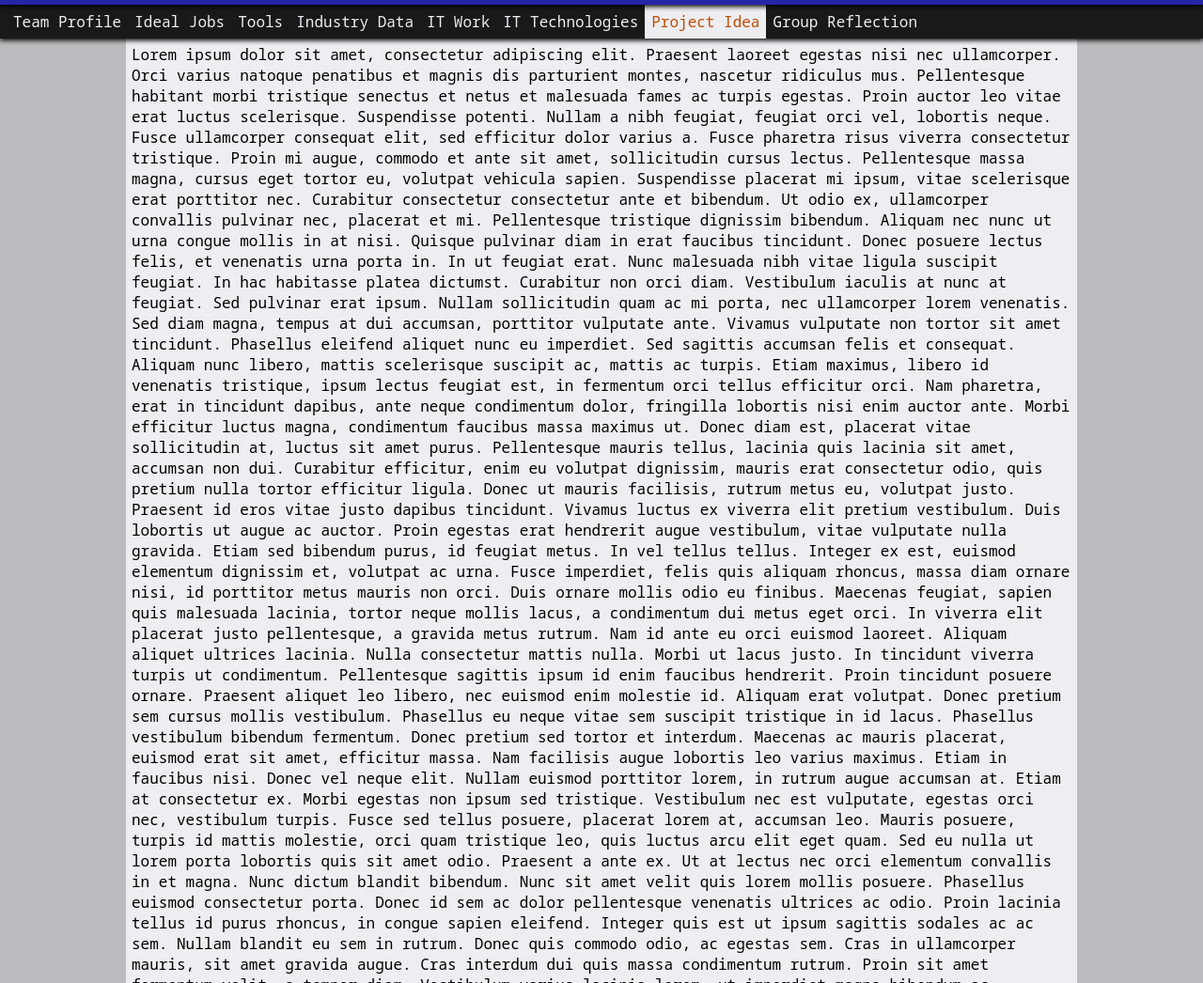
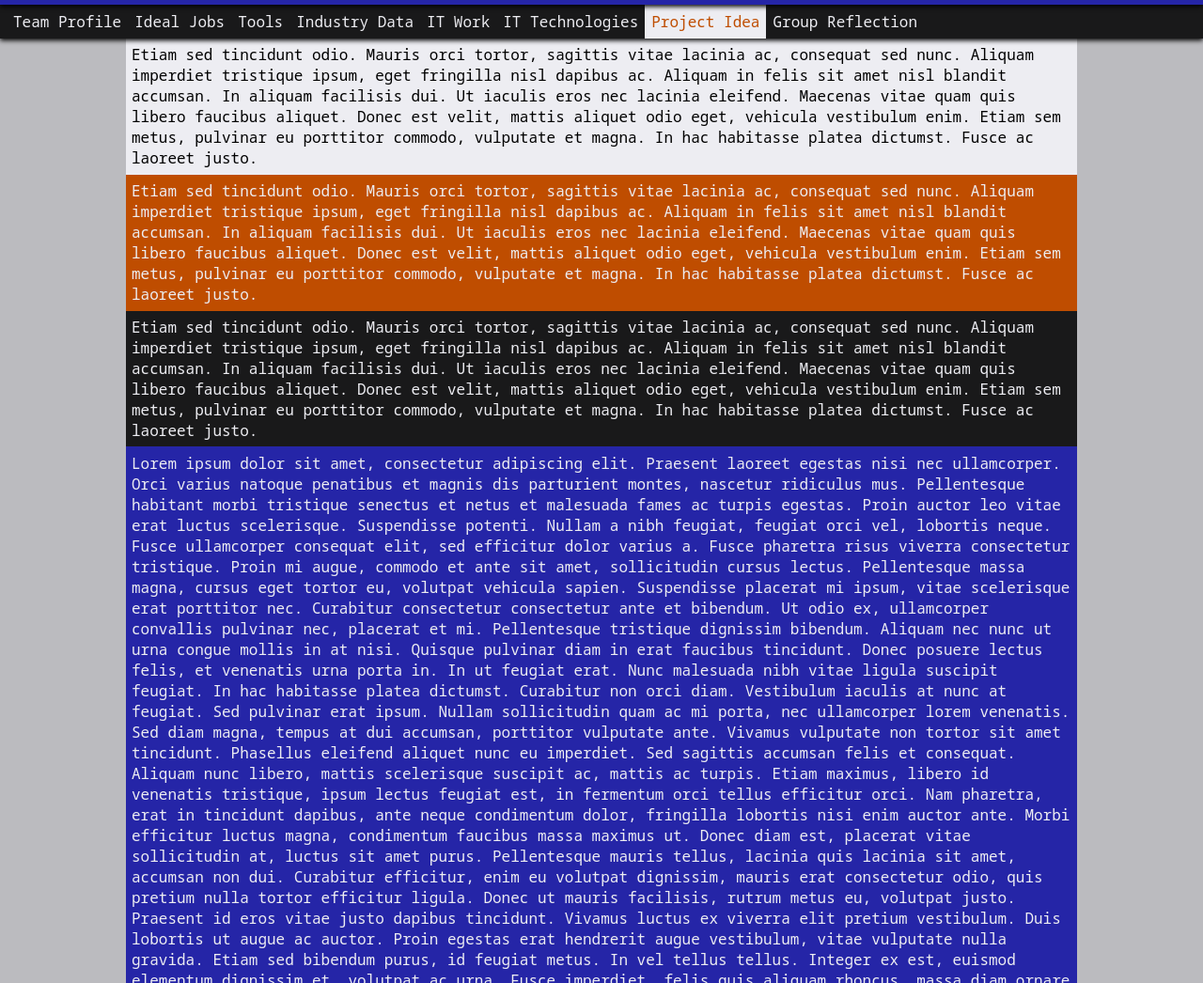
Before and after one commit to taylenAnderson/stockIT, a plain HTML site: page index.html in a window 1280 px wide. Shown: the part 54-1100 px from the top of the page at 94% size. Drawn offline with Linux system fonts and the light colour scheme.

Commit message:
allowed additional colors for content

```diff
--- a/index.html
+++ b/index.html
@@ -24,7 +24,26 @@
 
 
   </nav>
-  <div class="content">
+  <div class="white">
+    <p>
+
+    Etiam sed tincidunt odio. Mauris orci tortor, sagittis vitae lacinia ac, consequat sed nunc. Aliquam imperdiet tristique ipsum, eget fringilla nisl dapibus ac. Aliquam in felis sit amet nisl blandit accumsan. In aliquam facilisis dui. Ut iaculis eros nec lacinia eleifend. Maecenas vitae quam quis libero faucibus aliquet. Donec est velit, mattis aliquet odio eget, vehicula vestibulum enim. Etiam sem metus, pulvinar eu porttitor commodo, vulputate et magna. In hac habitasse platea dictumst. Fusce ac laoreet justo. </p>
+  </div>
+  <div class="orange">
+    <p>
+
+
+
+  Etiam sed tincidunt odio. Mauris orci tortor, sagittis vitae lacinia ac, consequat sed nunc. Aliquam imperdiet tristique ipsum, eget fringilla nisl dapibus ac. Aliquam in felis sit amet nisl blandit accumsan. In aliquam facilisis dui. Ut iaculis eros nec lacinia eleifend. Maecenas vitae quam quis libero faucibus aliquet. Donec est velit, mattis aliquet odio eget, vehicula vestibulum enim. Etiam sem metus, pulvinar eu porttitor commodo, vulputate et magna. In hac habitasse platea dictumst. Fusce ac laoreet justo. </p>
+  </div>
+  <div class="black">
+    <p>
+
+
+
+  Etiam sed tincidunt odio. Mauris orci tortor, sagittis vitae lacinia ac, consequat sed nunc. Aliquam imperdiet tristique ipsum, eget fringilla nisl dapibus ac. Aliquam in felis sit amet nisl blandit accumsan. In aliquam facilisis dui. Ut iaculis eros nec lacinia eleifend. Maecenas vitae quam quis libero faucibus aliquet. Donec est velit, mattis aliquet odio eget, vehicula vestibulum enim. Etiam sem metus, pulvinar eu porttitor commodo, vulputate et magna. In hac habitasse platea dictumst. Fusce ac laoreet justo. </p>
+  </div>
+  <div class="blue">
     <p>
 
   Lorem ipsum dolor sit amet, consectetur adipiscing elit. Praesent laoreet egestas nisi nec ullamcorper. Orci varius natoque penatibus et magnis dis parturient montes, nascetur ridiculus mus. Pellentesque habitant morbi tristique senectus et netus et malesuada fames ac turpis egestas. Proin auctor leo vitae erat luctus scelerisque. Suspendisse potenti. Nullam a nibh feugiat, feugiat orci vel, lobortis neque. Fusce ullamcorper consequat elit, sed efficitur dolor varius a. Fusce pharetra risus viverra consectetur tristique. Proin mi augue, commodo et ante sit amet, sollicitudin cursus lectus. Pellentesque massa magna, cursus eget tortor eu, volutpat vehicula sapien. Suspendisse placerat mi ipsum, vitae scelerisque erat porttitor nec. Curabitur consectetur consectetur ante et bibendum. Ut odio ex, ullamcorper convallis pulvinar nec, placerat et mi. Pellentesque tristique dignissim bibendum. Aliquam nec nunc ut urna congue mollis in at nisi.
--- a/standard.css
+++ b/standard.css
@@ -62,8 +62,35 @@ h1 {
 body {
   background-color: #BBBBBF;
 }
-.content {
+.white {
   background-color: #ededf2;
+  max-width: 1000px;
+  width: 85%;
+  padding: 0.5%;
+  margin: 0 auto;
+  align: center;
+}
+.orange {
+  background-color: #BF4D00;
+  color: #ededf2;
+  max-width: 1000px;
+  width: 85%;
+  padding: 0.5%;
+  margin: 0 auto;
+  align: center;
+}
+.blue {
+  background-color: #2525A7;
+  color: #ededf2;
+  max-width: 1000px;
+  width: 85%;
+  padding: 0.5%;
+  margin: 0 auto;
+  align: center;
+}
+.black {
+  background-color: #19191A;
+  color: #ededf2;
   max-width: 1000px;
   width: 85%;
   padding: 0.5%;
```
